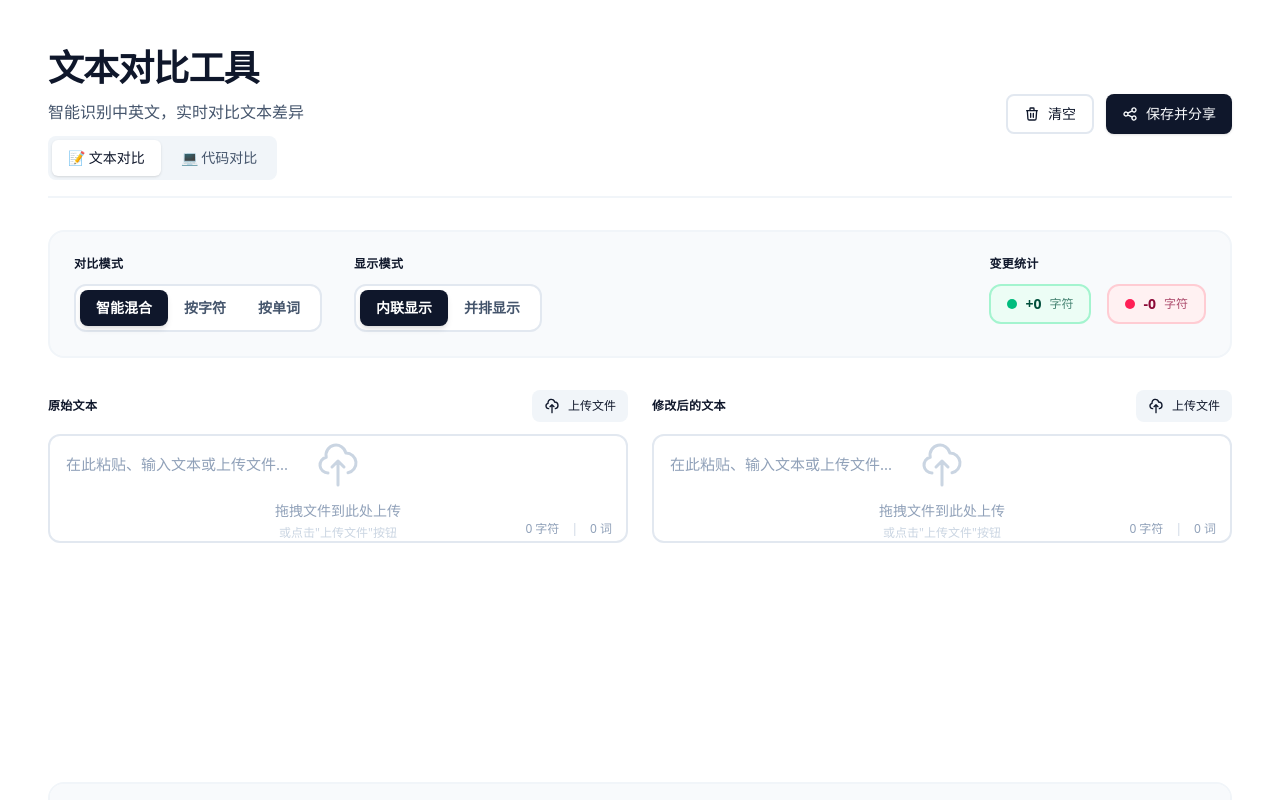
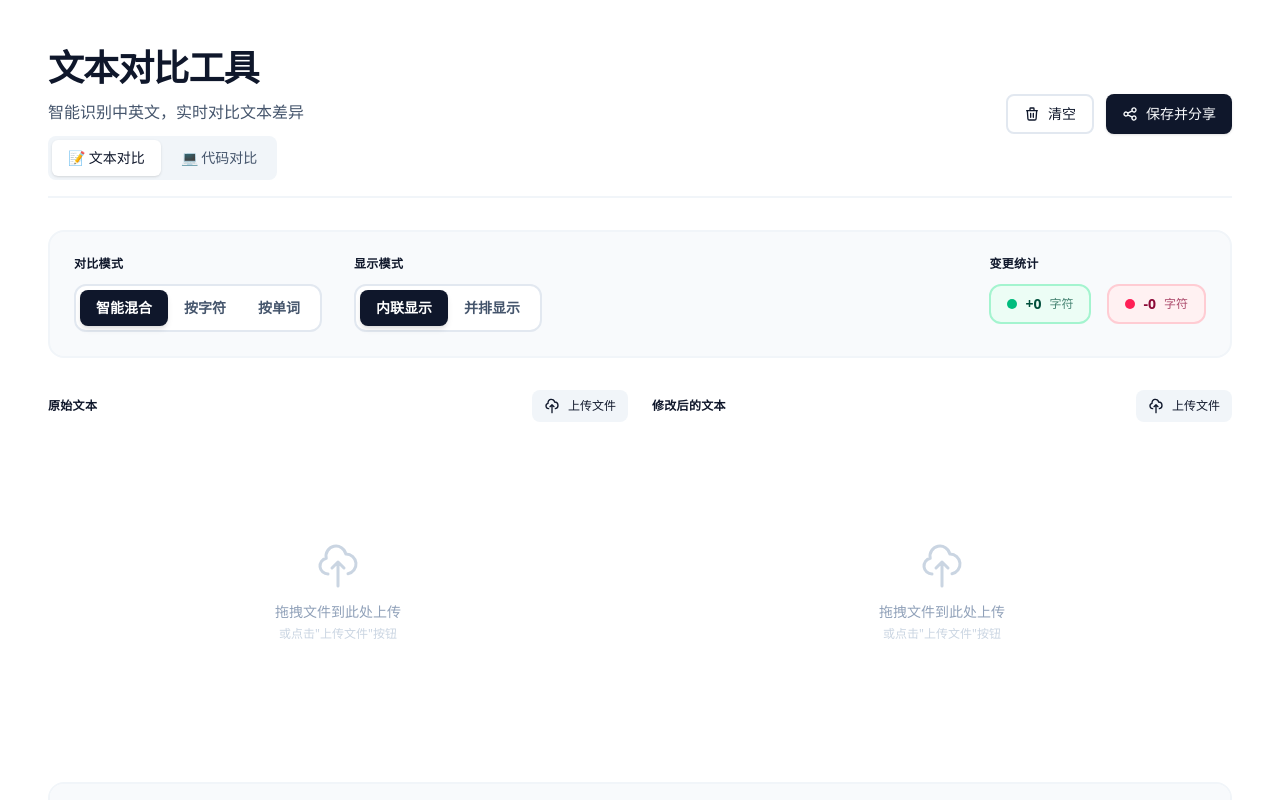
Before and after one commit to fengyxz/antik-diff-tool, a React (Vite) app: page / in a window 1280 px wide. Shown: the top 800 px of the page. Built offline with nearby package versions, Linux system fonts and the light colour scheme; no server answers.

Commit message:
fix: 修复 Textarea 高度不撑满的问题
- DropZone 添加 flex flex-col 布局
- 确保内部的 Textarea 能正确使用 flex-1 撑满高度
- 修复文本模式下输入框高度异常的问题

```diff
--- a/src/App.tsx
+++ b/src/App.tsx
@@ -402,6 +402,7 @@ export default function App() {
                     {textarea}
                   </DropZone>
                 )}
+                className="flex-1 h-full"
               />
               <Textarea
                 value={changed}
--- a/src/components/CodeEditor.tsx
+++ b/src/components/CodeEditor.tsx
@@ -72,7 +72,7 @@ export default function CodeEditor({
             >
               {/* 空状态拖拽提示 */}
               {!value && !isFocused && (
-                <div className="absolute inset-0 flex flex-col items-center justify-center pointer-events-none z-10">
+                <div className="absolute bg-white inset-0 flex flex-col items-center justify-center pointer-events-none z-10">
                   <svg
                     className="w-12 h-12 text-slate-300 mb-3"
                     fill="none"
@@ -129,7 +129,7 @@ export default function CodeEditor({
           >
             {/* 空状态拖拽提示 */}
             {!value && !isFocused && (
-              <div className="absolute inset-0 flex flex-col items-center justify-center pointer-events-none z-10">
+              <div className="absolute bg-white inset-0 flex flex-col items-center justify-center pointer-events-none z-10">
                 <svg
                   className="w-12 h-12 text-slate-300 mb-3"
                   fill="none"
--- a/src/components/DropZone.tsx
+++ b/src/components/DropZone.tsx
@@ -127,7 +127,7 @@ export default function DropZone({
     <div
       className={`${className} ${
         isDragging ? "ring-2 ring-slate-900 ring-offset-2" : ""
-      } transition-all relative rounded-xl`}
+      } transition-all relative rounded-xl flex flex-col`}
       onDragEnter={handleDragEnter}
       onDragLeave={handleDragLeave}
       onDragOver={handleDragOver}
--- a/src/components/Textarea.tsx
+++ b/src/components/Textarea.tsx
@@ -58,7 +58,9 @@ export default function Textarea({
           <label className="text-xs font-bold text-slate-900 uppercase tracking-wide">
             {label}
           </label>
-          {showFileUpload && <FileUpload onFileRead={handleFileRead} label={label} />}
+          {showFileUpload && (
+            <FileUpload onFileRead={handleFileRead} label={label} />
+          )}
         </div>
       )}
       {wrapTextarea ? (
@@ -66,7 +68,7 @@ export default function Textarea({
           <div className="relative flex-1">
             {/* 空状态拖拽提示 */}
             {!value && !isFocused && (
-              <div className="absolute inset-0 flex flex-col items-center justify-center pointer-events-none z-10">
+              <div className="absolute bg-white inset-0 flex flex-col items-center justify-center pointer-events-none z-10">
                 <svg
                   className="w-12 h-12 text-slate-300 mb-3"
                   fill="none"
@@ -80,8 +82,12 @@ export default function Textarea({
                     d="M7 16a4 4 0 01-.88-7.903A5 5 0 1115.9 6L16 6a5 5 0 011 9.9M15 13l-3-3m0 0l-3 3m3-3v12"
                   />
                 </svg>
-                <p className="text-slate-400 font-medium text-sm">拖拽文件到此处上传</p>
-                <p className="text-slate-300 text-xs mt-1">或点击"上传文件"按钮</p>
+                <p className="text-slate-400 font-medium text-sm">
+                  拖拽文件到此处上传
+                </p>
+                <p className="text-slate-300 text-xs mt-1">
+                  或点击"上传文件"按钮
+                </p>
               </div>
             )}
 
@@ -104,7 +110,7 @@ export default function Textarea({
         <div className="relative flex-1">
           {/* 空状态拖拽提示 */}
           {!value && !isFocused && (
-            <div className="absolute inset-0 flex flex-col items-center justify-center pointer-events-none z-10">
+            <div className="absolute bg-white inset-0 flex flex-col items-center justify-center pointer-events-none z-10">
               <svg
                 className="w-12 h-12 text-slate-300 mb-3"
                 fill="none"
@@ -118,8 +124,12 @@ export default function Textarea({
                   d="M7 16a4 4 0 01-.88-7.903A5 5 0 1115.9 6L16 6a5 5 0 011 9.9M15 13l-3-3m0 0l-3 3m3-3v12"
                 />
               </svg>
-              <p className="text-slate-400 font-medium text-sm">拖拽文件到此处上传</p>
-              <p className="text-slate-300 text-xs mt-1">或点击"上传文件"按钮</p>
+              <p className="text-slate-400 font-medium text-sm">
+                拖拽文件到此处上传
+              </p>
+              <p className="text-slate-300 text-xs mt-1">
+                或点击"上传文件"按钮
+              </p>
             </div>
           )}
 
```
